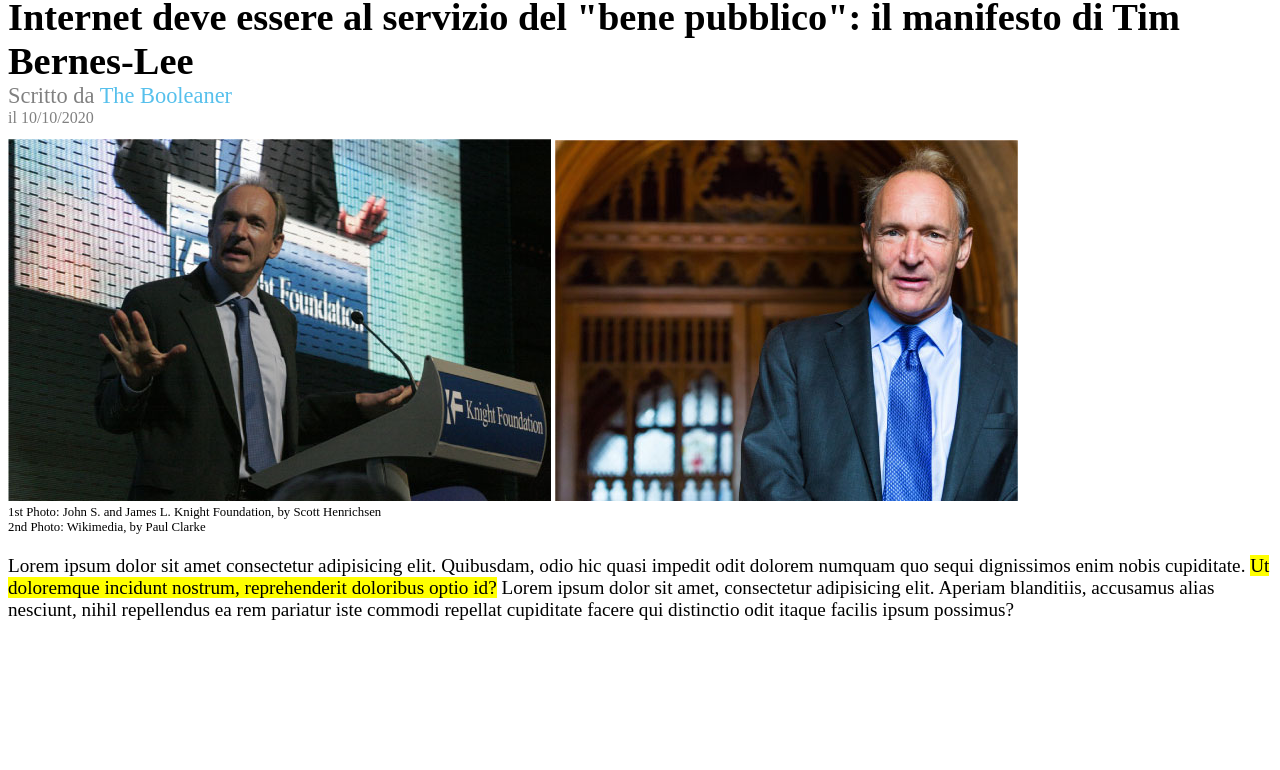
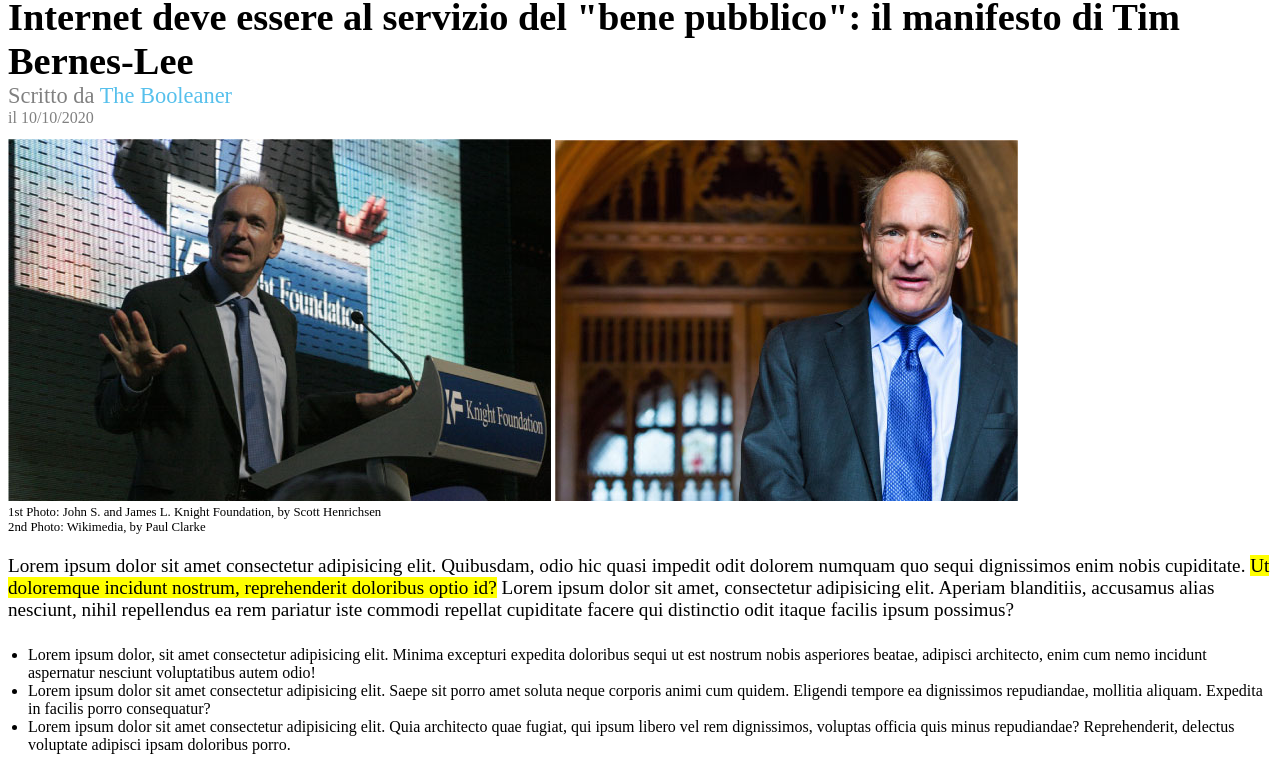
Before and after one commit to 0Daviduo0/html-css-booleaner, a plain HTML site: page index.html in a window 1280 px wide. Shown: the part 126-896 px from the top of the page. Before the commit the page ends 800 px from the top, so only its background shows below. Drawn offline with Linux system fonts and the light colour scheme.

Commit message:
aggiunta lista

```diff
--- a/css/style.css
+++ b/css/style.css
@@ -43,3 +43,8 @@
 #Highlight {
     background-color: yellow;
 }
+
+#Lista {
+    margin-top: 2%;
+    margin-left: -20px;
+}
--- a/index.html
+++ b/index.html
@@ -34,6 +34,13 @@
     <section id="corpo">
         <p>Lorem ipsum dolor sit amet consectetur adipisicing elit. Quibusdam, odio hic quasi impedit odit dolorem numquam quo sequi dignissimos enim nobis cupiditate. <span id="Highlight">Ut doloremque incidunt nostrum, reprehenderit doloribus optio id?</span> Lorem ipsum dolor sit amet, consectetur adipisicing elit. Aperiam blanditiis, accusamus alias nesciunt, nihil repellendus ea rem pariatur iste commodi repellat cupiditate facere qui distinctio odit itaque facilis ipsum possimus?</p>
     </section>
+    <section id="Lista">
+            <ul>
+                <li>Lorem ipsum dolor, sit amet consectetur adipisicing elit. Minima excepturi expedita doloribus sequi ut est nostrum nobis asperiores beatae, adipisci architecto, enim cum nemo incidunt aspernatur nesciunt voluptatibus autem odio!</li>
+                <li>Lorem ipsum dolor sit amet consectetur adipisicing elit. Saepe sit porro amet soluta neque corporis animi cum quidem. Eligendi tempore ea dignissimos repudiandae, mollitia aliquam. Expedita in facilis porro consequatur?</li>
+                <li>Lorem ipsum dolor sit amet consectetur adipisicing elit. Quia architecto quae fugiat, qui ipsum libero vel rem dignissimos, voluptas officia quis minus repudiandae? Reprehenderit, delectus voluptate adipisci ipsam doloribus porro.</li>
+            </ul>
+    </section>
 
     <!-- Tabella -->
 
```
